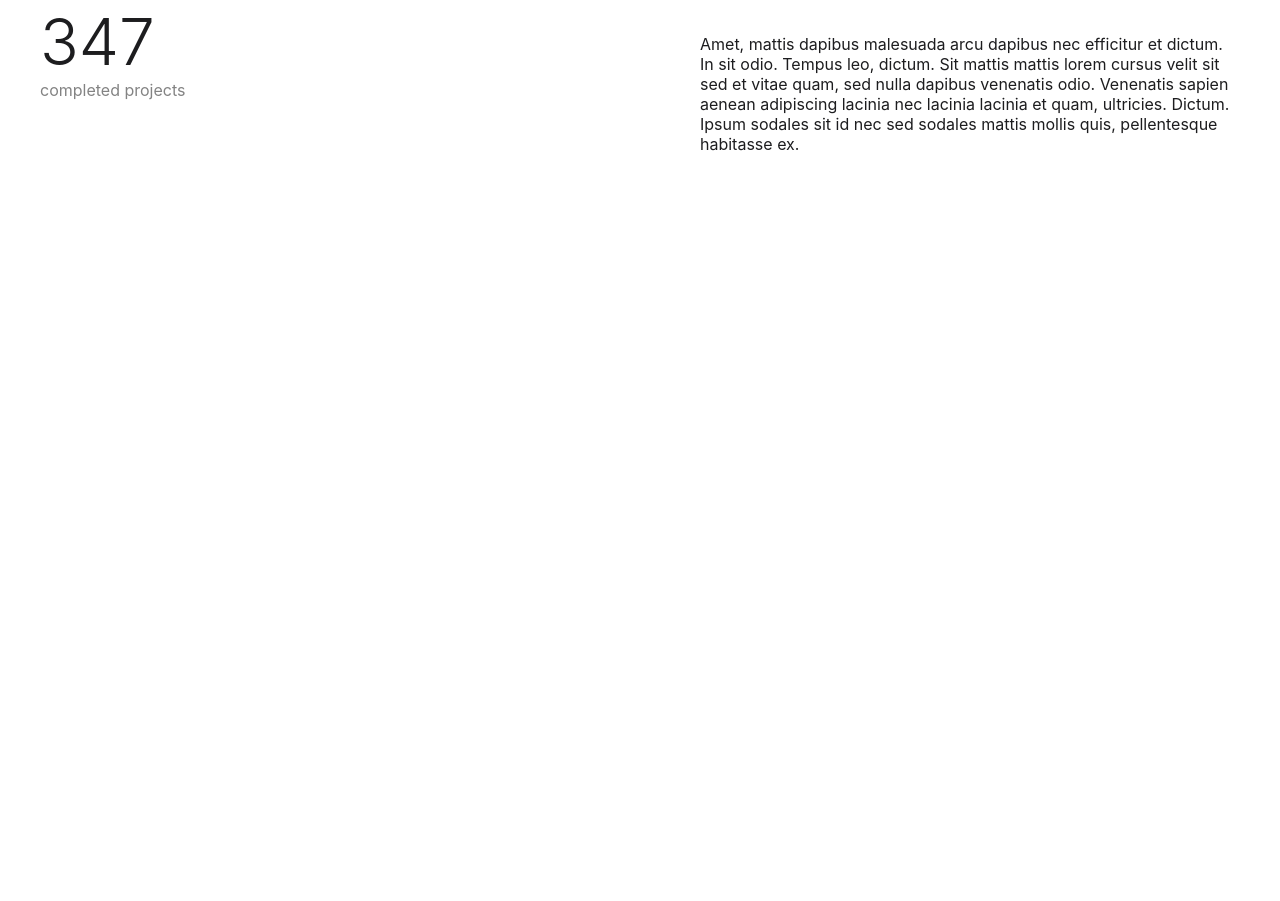
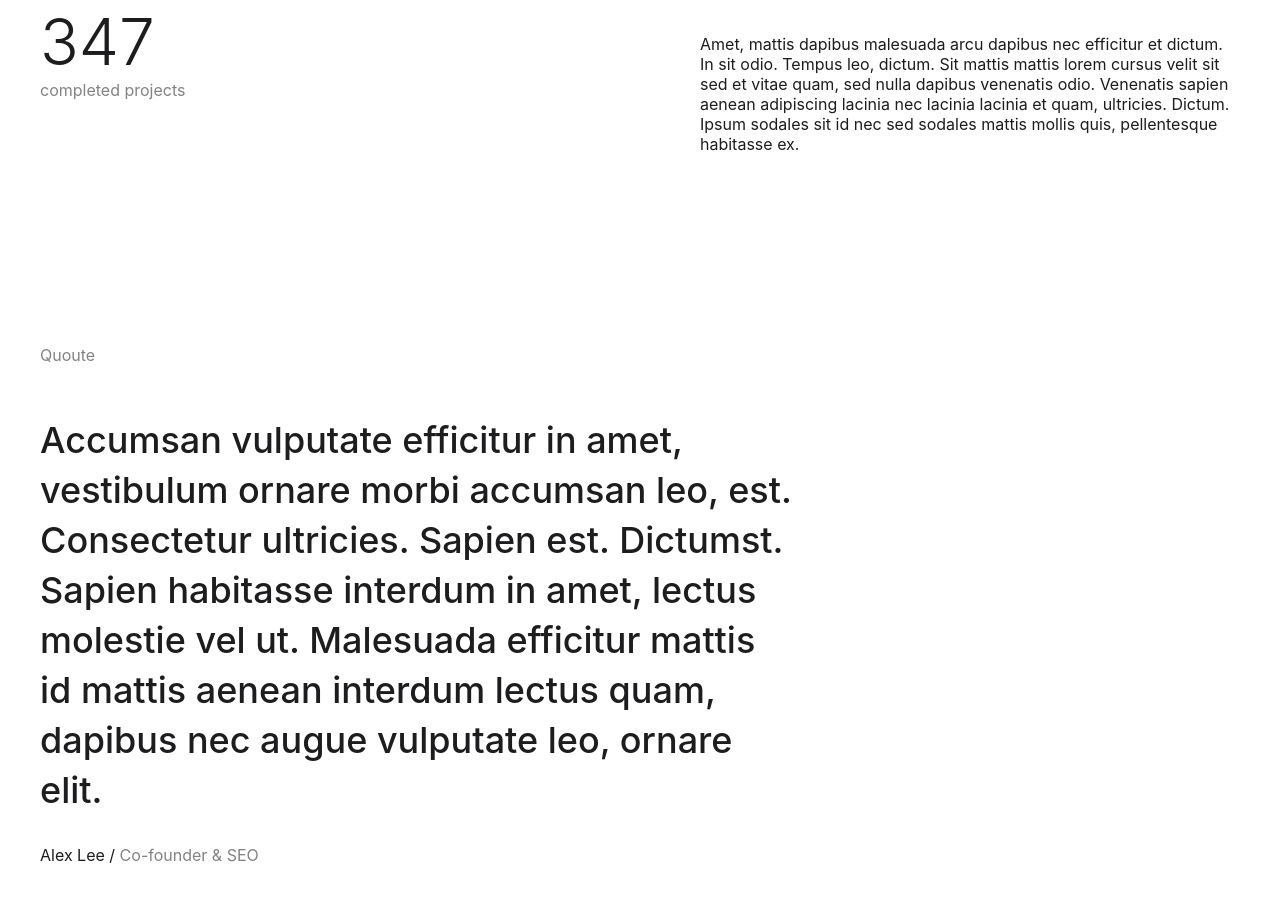
Before and after one commit to bitleand/proLone, a website: page app/index.html in a window 1280 px wide. Shown: the part 1328-2229 px from the top of the page. Before the commit the page ends 1673 px from the top, so only its background shows below. Drawn offline with Linux system fonts and the light colour scheme.

Commit message:
create str-re sec-on quoute

```diff
--- a/app/index.html
+++ b/app/index.html
@@ -95,6 +95,25 @@
 </div>
 
   </section>
+  <section class="quoute section section--pb">
+    <div class="quoute__container">
+  <div class="quoute-content">
+    <h2 class="quoute-content__subtitle">Quoute</h2>
+    <p class="quoute-content__text">
+      Accumsan vulputate efficitur in amet, vestibulum ornare morbi accumsan leo, est.
+      Consectetur ultricies. Sapien est. Dictumst.
+      Sapien habitasse interdum in amet, lectus molestie vel ut.
+      Malesuada efficitur mattis id mattis aenean interdum lectus quam,
+      dapibus nec augue vulputate leo, ornare elit.
+    </p>
+    <p class="quoute-content__description">
+      Alex Lee /
+      <span class="quoute-content__description--position">Co-founder & SEO</span>
+    </p>
+  </div>
+</div>
+
+  </section>
 </main>
 
     <footer class="footer">
--- a/src/scss/_sections.scss
+++ b/src/scss/_sections.scss
@@ -1,2 +1,3 @@
 @import "./sections/hero";
 @import "./sections/about";
+@import "./sections/quoute";
--- /dev/null
+++ b/src/scss/sections/_quoute.scss
@@ -0,0 +1,26 @@
+.quoute {
+  &-content {
+    @include maxWmaxH(760px, auto);
+
+    &__subtitle {
+      @include text(400, 16px, $grey);
+
+      padding-bottom: 50px;
+    }
+
+    &__text {
+      @include text(500, 36px, $darkGrey);
+      @include lineHletterS(50px, 0);
+
+      padding-bottom: 30px;
+    }
+
+    &__description {
+      @include text(400, 16px, $darkGrey);
+
+      &--position {
+        @include text(400, 16px, $grey);
+      }
+    }
+  }
+}
```
Also changed, not shown: src/partials/main.html (+3 -0 lines), src/partials/section-quoute.html (added, +16 -0 lines), app/css/main.css, 1 other file.
